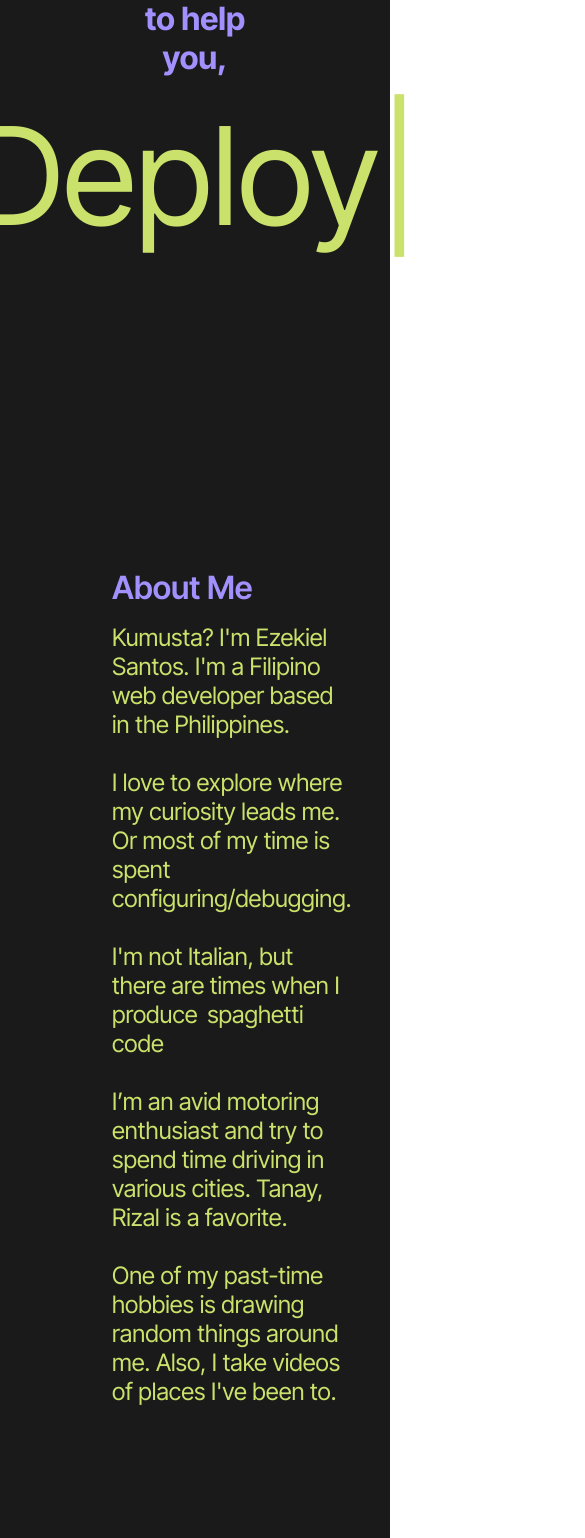
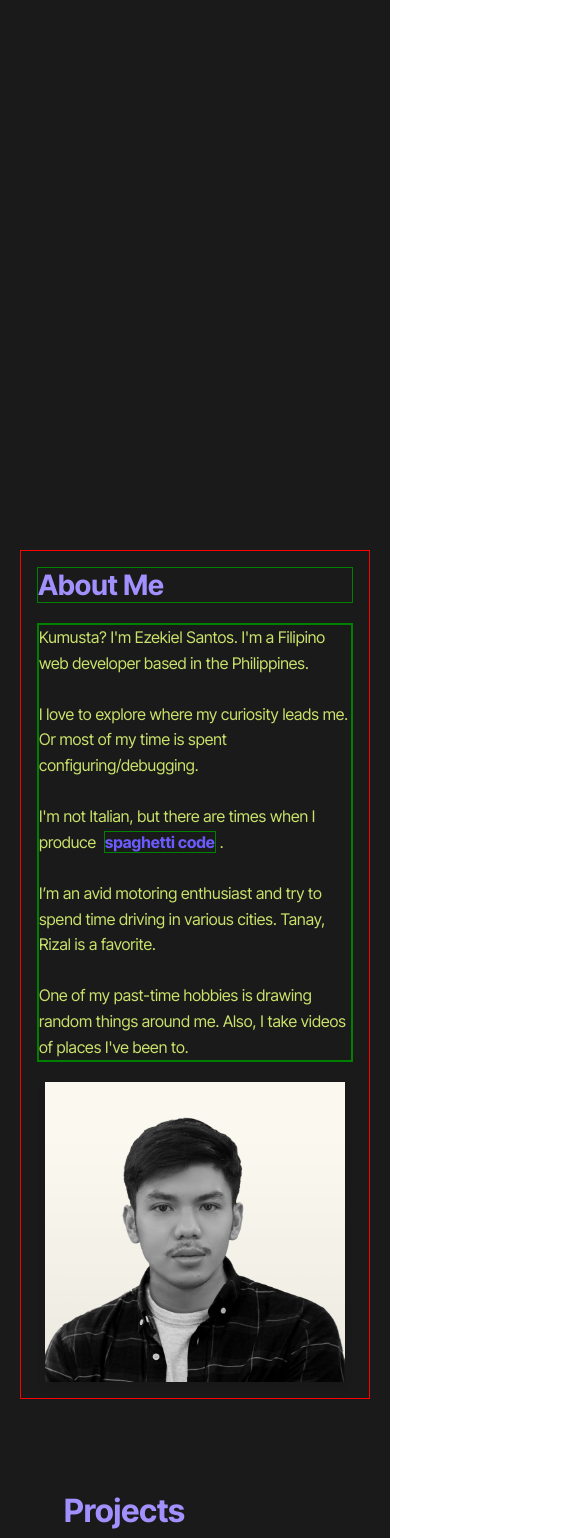
Before and after one commit to ezekielsans/react-portfolio, a React (Vite) app: page / in a window 390 px wide. Shown: the part 450-1988 px from the top of the page, 585 px wide, since content can reach past the window. Built offline with nearby package versions, Linux system fonts and the light colour scheme.

Commit message:
fixed responsiveness

```diff
--- a/src/components/About/About.jsx
+++ b/src/components/About/About.jsx
@@ -1,36 +1,32 @@
-import React from 'react'
+import React from 'react';
 
 import styles from "./About.module.css";
 import { getImageUrl } from '../../utils';
 
-export  const About = () => {
+export const About = () => {
   return (
-
     <section className={styles.section} id="about">
       <div className={styles.container}>
-  <div className={styles.col}>
-<div className={styles.title}>About Me</div>
+        <div className={styles.colText}>
+          <div className={styles.title}><h3>About Me</h3></div>
           <div className={styles.paragraphs}>
-      <p>Kumusta? I'm Ezekiel Santos. I'm a Filipino web developer based in the Philippines.
-         <br />
-         <br />
-         I love to explore where my curiosity leads me.
-      Or most of my time is spent configuring/debugging.
-      <br />
-      <br /> I'm not Italian, but there are times when I produce <span className={styles.term}>spaghetti code</span>
-       <br />
-       <br />
+            <p>
+              Kumusta? I'm Ezekiel Santos. I'm a Filipino web developer based in the Philippines.
+              <br /><br />
+              I love to explore where my curiosity leads me. Or most of my time is spent configuring/debugging.
+              <br /><br />
+              I'm not Italian, but there are times when I produce <span className={styles.term}>spaghetti code</span>.
+              <br /><br />
               I’m an avid motoring enthusiast and try to spend time driving in various cities. Tanay, Rizal is a favorite.
-     <br />
-     <br />
-     One of my past-time hobbies is drawing random things around me. Also, I take videos of places I've been to.</p>
+              <br /><br />
+              One of my past-time hobbies is drawing random things around me. Also, I take videos of places I've been to.
+            </p>
           </div>
         </div>
-      <div className={styles.col}>
-        <img src={getImageUrl("bnw_profile.png")} alt="bnw_profile"/>
+        <div className={styles.colImage}>
+          <img src={getImageUrl("bnw_profile.png")} alt="bnw_profile" className={styles.profileImage} />
         </div>
       </div>
     </section>
-
-  )
-}
+  );
+};
--- a/src/components/About/About.module.css
+++ b/src/components/About/About.module.css
@@ -1,53 +1,112 @@
 @import "../../global.css";
 .section{
+    background-color: var(--main-bg-color);
+    padding: 60px 20px; /* Adjusts padding around the section */
+    color: #e0e0e0; /* Text color */
+  }
 
-    background-color: var(--main-bg-color);
+  .container {
+    display: flex;
+    flex-wrap: wrap; /* Ensures layout is responsive */
+    justify-content: space-between;
+    align-items: center;
+    gap: 20px; /* Adds space between columns */
+    max-width: 1200px;
+    margin: 0 auto; /* Centers container on the page */
+  }
 
+  .colText {
+    flex: 1; /* Allows text column to take up remaining space */
+    min-width: 300px;
+    max-width: 600px;
+  }
+
+  .colImage {
+    flex: 1;
+    display: flex;
+    justify-content: center;
+    align-items: center;
+  }
+
+  .profileImage {
+    max-width: 100%; /* Ensures image scales correctly */
+    height: 300px;
+     /* Optional: Makes the image circular */
+    box-shadow: 0 4px 8px rgba(0, 0, 0, 0.1);
+  }
+
+  .title {
+    color: var(--font-main-color);
+    font-size: 2rem; /* Title size */
+    margin-bottom: 20px;
+  }
+
+  .paragraphs {
+    color: var(--font-tertiary-color);
+    line-height: 1.6;
+    font-size: 1.25rem; /* Adjusts paragraph font size */
+  }
+
+  .term {
+    font-weight: bold;
+    color: #6b5bff; /* Highlighted text color */
   }
 
 
+@media screen and (max-width: 912px) {
+
     .container {
         display: flex;
-    flex: column;
-    gap: 25rem;
-    padding:5rem;
-    margin:0 2rem;
+        flex: row;
+        gap: 1;
+        padding:1rem;
+        justify-content: space-between;
+        border:1px red solid;
 
     }
 
 
 
 
+
     .title{
-font-size: 2rem;
+        font-size: 1.5rem;
         font-weight: 600;
         color: var(--font-main-color);
+        border:1px green solid;
         }
 
 
         .paragraphs{
             margin-top: 1rem;
+            border:1px green solid;
         }
 
         .paragraphs p{
-font-size: 1.5rem;
+        font-size: 1rem;
         color: var(--font-tertiary-color);
         text-overflow: ellipsis;
-max-width: 800px;
+        max-width: 1000px;
+        border:1px green solid;
         }
 
         .term{
 
             margin: 0.25rem;
+            border:1px green solid;
         }
 
         .col{
-
+            border:1px green solid;
             align-items: start;
         }
 
         .col img{
+            border:1px blue solid;
+            max-width: 150px;
+            max-height: 150px;
+        }
 
-    max-width: 300px;
-    max-height: 300px;
+
+
 }
--- a/src/components/Contact/Contact.module.css
+++ b/src/components/Contact/Contact.module.css
@@ -64,3 +64,76 @@ font-size: 4rem;
   .contactForm button:hover {
     background-color: #5846cc; /* Button hover color */
   }
+
+
+  @media screen and (max-width: 830px) {
+
+    .contactSection {
+      display: flex;
+      justify-content: space-between;
+      align-items: center;
+      padding: 5rem;
+      margin: 0 2rem;
+      background-color: var(--main-bg-color); /* Background color for the section */
+      color: var(--font-main-color); /* Text color */
+      gap: 20px;
+
+    }
+    .wordConnect{
+
+  color: var(--font-tertiary-color);
+  font-size: 2rem;
+
+    }
+    .contactText {
+      flex: 1;
+      margin-right: 20px;
+      font-size: 1rem;
+    }
+
+    .contactForm{
+      flex: 1;
+      max-width: 500px; /* Restricts form width */
+      background-color: #2a2a2a; /* Background for form */
+      padding: 20px;
+      border-radius: 8px;
+      box-shadow: 0 4px 8px rgba(0, 0, 0, 0.1);
+    }
+
+    .contactForm label {
+      display: block;
+      margin-bottom: 8px;
+      font-size: 1rem;
+      color: #b3b3ff; /* Label color */
+    }
+
+    .contactForm input,
+    .contactForm textarea {
+      width: 100%;
+      padding: 10px;
+      margin-bottom: 16px;
+      border: 1px solid #555;
+      border-radius: 4px;
+      background-color: #333;
+      color: #fff; /* Input text color */
+    }
+
+    .contactForm button {
+      width: 100%;
+      padding: 10px;
+      background-color: #6b5bff; /* Button background color */
+      border: none;
+      border-radius: 4px;
+      color: #fff; /* Button text color */
+      cursor: pointer;
+      transition: background-color 0.3s ease;
+    }
+
+    .contactForm button:hover {
+      background-color: #5846cc; /* Button hover color */
+    }
+
+
+
+
+  }
--- a/src/components/Hero/Hero.module.css
+++ b/src/components/Hero/Hero.module.css
@@ -1,13 +1,14 @@
 @import "../../global.css";
 
 
-.container{
+.container {
 
     height: 100vh;
 
 
 }
-.heroContainer{
+
+.heroContainer {
     padding: 10rem;
 
     display: flex;
@@ -16,19 +17,19 @@ align-items: center;
 
 }
 
-.row{
+.row {
 
     color: var(--font-main-color);
     text-align: center;
 }
 
 
-.greeting{
+.greeting {
 
     font-size: 2rem;
 }
 
-.type{
+.type {
     margin-top: 1rem;
     font-size: 8.5rem;
     font-weight: 400;
@@ -39,7 +40,7 @@ color: var(--font-tertiary-color);
 
 
 
-.techStackRow{
+.techStackRow {
     margin-top: 10rem;
     display: flex;
     flex-direction: column;
@@ -51,7 +52,7 @@ border: 1px blueviolet solid;
 }
 
 
-.techStack{
+.techStack {
 
     border: 1px blueviolet solid;
     margin: 2rem;
@@ -60,14 +61,14 @@ border: 1px blueviolet solid;
 
 
 
-.techContainer{
+.techContainer {
     display: flex;
 
     border: 1px blueviolet solid;
 }
 
 
-.techMenu{
+.techMenu {
     display: flex;
     gap: 5rem;
     list-style: none;
@@ -77,7 +78,7 @@ justify-content: center;
     border: 1px blueviolet solid;
 }
 
-.techMenu li{
+.techMenu li {
     display: flex;
     flex-direction: column;
     justify-content: center;
@@ -87,16 +88,16 @@ border: 1px blueviolet solid;
 
 }
 
-.techMenu img{
+.techMenu img {
 
     border: 1px blueviolet solid;
 
-max-width:55px;
+    max-width: 55px;
 
 
 }
 
-.techMenu h3{
+.techMenu h3 {
     margin-top: 1rem;
     font-size: 1rem;
     font-weight: 400;
@@ -105,3 +106,46 @@ border: 1px blueviolet solid;
 
 
 }
+
+@media screen and (max-width: 830px) {
+
+    .container {
+
+        height: 100vh;
+
+
+    }
+
+    .heroContainer {
+        padding: 5rem;
+        display: flex;
+        flex-direction: column;
+        align-items: center;
+
+    }
+
+    .row {
+        color: var(--font-main-color);
+        text-align: center;
+    }
+
+
+    .greeting {
+
+        font-size: 2rem;
+    }
+
+    .type {
+        margin-top: 1rem;
+        font-size: 4.5rem;
+        font-weight: 400;
+        color: var(--font-tertiary-color);
+
+        margin-bottom: 2rem;
+
+    }
+
+
+
+
+}
--- a/src/components/Navbar/Navbar.jsx
+++ b/src/components/Navbar/Navbar.jsx
@@ -15,7 +15,7 @@ const [menuOpen,setMenuOpen] = useState(false);
     <nav className={styles.container}>
         <div className={styles.navbar}>
         <a href="" className={styles.title}><img src={getImageUrl("sun.png")} height="70px" alt="" /></a>
-        <div>
+
             <div className={styles.menu}>
                 <img className={styles.menuBtn}
                     src={menuOpen ? getImageUrl("nav/closeIcon.png") : getImageUrl("nav/menuIcon.png")}
@@ -33,7 +33,7 @@ const [menuOpen,setMenuOpen] = useState(false);
         </ul>
         </div>
         </div>
-        </div>
+
     </nav>
   )
 }
--- a/src/components/Navbar/Navbar.module.css
+++ b/src/components/Navbar/Navbar.module.css
@@ -20,7 +20,7 @@
   padding-top: 1rem;
   z-index: 2;
   margin: 0 10%;
-
+  border: 1px red solid;
 }
 
 .title {
--- a/src/components/Projects/ProjectCard.module.css
+++ b/src/components/Projects/ProjectCard.module.css
@@ -1,4 +1,6 @@
 @import "../../global.css";
+
+
 .container {
     display: flex;
     flex-direction: column;
@@ -43,7 +45,6 @@
     font-size: 1.25rem;
     font-weight: 400;
     border-radius: 100px;
-
     background: var(--font-tertiary-color);
     padding: 2px 22px;
   }
@@ -64,3 +65,81 @@
     background: var(--font-tertiary-color);
     padding: 1px 22px;
   }
+
+
+  @media screen and (max-width:830px) {
+
+
+    .container {
+      display: flex;
+      flex-direction: column;
+      border-radius: 10px;
+      /* background: linear-gradient(180deg, var(--main-bg-color) 0%, var(--font-main-color) 100%); */
+      background: var(--card-bg);
+      /* box-shadow: 0 2px 3px 0 var(--secondary-bg-color); */
+      padding: 2rem 2rem;
+      max-width: 400px;
+     align-items: center;
+
+
+    }
+
+    .image {
+      margin-bottom: 26px;
+      height: 250px;
+      width: 250px;
+
+    }
+
+    .title {
+      font-size: 1.75rem;
+      font-weight: 700;
+      color: var(--font-main-color);
+    }
+
+    .description {
+      color: var(--font-tertiary-color);
+      margin-top: 6px;
+      font-size: 1rem;
+      font-weight: 300;
+    }
+
+    .skills {
+      width: 100%;
+      margin-top: 1rem;
+      display: flex;
+      flex-direction: row;
+      flex-wrap: wrap;
+      gap: 6px;
+      list-style: none;
+    }
+
+    .skill {
+      font-size: 1.25rem;
+      font-weight: 400;
+      border-radius: 100px;
+      background: var(--font-tertiary-color);
+      padding: 2px 1rem;
+    }
+
+    .links {
+      width: 100%;
+      margin-top: 26px;
+      display: flex;
+      justify-content: space-around;
+    }
+
+    .link {
+      text-decoration: none;
+      color: var(--font-main-color);
+      font-size: 1.25rem;
+      font-weight: 500;
+      border-radius: 100px;
+      background: var(--font-tertiary-color);
+      padding: 1px 22px;
+    }
+
+
+
+
+  }
--- a/src/components/Projects/Projects.module.css
+++ b/src/components/Projects/Projects.module.css
@@ -10,7 +10,7 @@
   height: 100vh;
   padding: 5rem;
   margin: 0 2rem;
-  margin-bottom: 3rem;
+  margin-bottom: 10rem;
 }
 
 
@@ -33,5 +33,52 @@
   justify-content: space-between;
   gap: 3rem;
   width: 100%;
-  margin-bottom: 1rem;
+
 }
+
+
+@media screen and (max-width: 830px) {
+
+
+
+
+  .container {
+
+    color: var(--color-text);
+    background-color: var(--main-bg-color);
+    height: 100vh;
+    padding: 2rem;
+    margin: 0 2rem;
+    margin-bottom: 85rem;
+  }
+
+
+
+  .title {
+    font-size: 2rem;
+    font-weight: 700;
+    color: var(--font-main-color);
+    margin-bottom: 1rem;
+
+  }
+
+  .projects {
+
+
+    display: flex;
+    flex-direction: column;
+    flex-wrap: wrap;
+    align-items: center;
+    justify-content: space-between;
+    gap: 3rem;
+    width: 100%;
+    margin-bottom: 1rem;
+  }
+
+
+
+
+
+
+
+}
--- a/src/components/Services/Services.jsx
+++ b/src/components/Services/Services.jsx
@@ -9,7 +9,6 @@ export const Services = () => {
     <h1 className={styles.servicesTitle}>Services</h1>
 <div className={styles.services}>
 <div className={styles.servicesCard}>
-
     <h1 className={styles.serviceTitle}><img height="25px" src={getImageUrl("sun.png")} alt="sun" /> Web Development</h1>
     <h3 className={styles.serviceDescription}>Building responsive and scalable websites using the latest technologies. I specialize in creating dynamic web applications with a seamless user experience, covering both front-end and back-end development.</h3>
 </div>
--- a/src/components/Services/Services.module.css
+++ b/src/components/Services/Services.module.css
@@ -1,23 +1,25 @@
 @import "../../global.css";
 
-.container{
+.container {
 
   display: flex;
   flex-direction: column;
   background-color: var(--main-bg-color);
-
+  height: 100dvh;
   margin: 0 2rem;
   padding: 5rem;
 }
 
 
-.servicesTitle{
-    color:   var(--font-main-color);
+.servicesTitle {
+  color: var(--font-main-color);
   font-size: 2rem;
   margin-bottom: 1rem;
+
 }
 
-.services{
+.services {
+  text-align: center;
   display: flex;
   flex-direction: row;
   gap: 3rem;
@@ -26,19 +28,67 @@
   justify-content: space-between;
 }
 
-.serviceTitle{
+.serviceTitle {
 
-  color:   var(--font-main-color);
+  color: var(--font-main-color);
   font-size: 2rem;
 }
-.serviceDescription{
-  color:   var(--font-tertiary-color);
-    font-weight:400;
+
+.serviceDescription {
+  color: var(--font-tertiary-color);
+  font-weight: 400;
   font-size: 1.25rem;
 }
 
 
-.servicesCard{
+.servicesCard {
+
+  display: flex;
+  flex-direction: column;
+  gap: 2rem;
+}
+
+
+@media screen and (max-width: 830px) {
+
+  .container {
+    display: flex;
+    flex-direction: column;
+    background-color: var(--main-bg-color);
+    margin: 0 2rem;
+    padding: 5rem;
+    margin-bottom: 15rem;
+  }
+
+
+  .servicesTitle {
+    color: var(--font-main-color);
+    font-size: 2rem;
+    margin-bottom: 1rem;
+  }
+
+  .services {
+    display: flex;
+    flex-direction: column;
+    gap: 3rem;
+    margin-bottom: 1rem;
+
+    justify-content: space-between;
+  }
+
+  .serviceTitle {
+    color: var(--font-main-color);
+    font-size: 1.25rem;
+  }
+
+  .serviceDescription {
+    color: var(--font-tertiary-color);
+    font-weight: 400;
+    font-size: 1.25rem;
+  }
+
+
+  .servicesCard {
     gap: 1rem;
 
 
@@ -49,3 +99,7 @@ font-size: 2rem;
 
     gap: 2rem;
   }
+
+
+
+}
```
Lines whose indentation alone changed are shown as unchanged.
